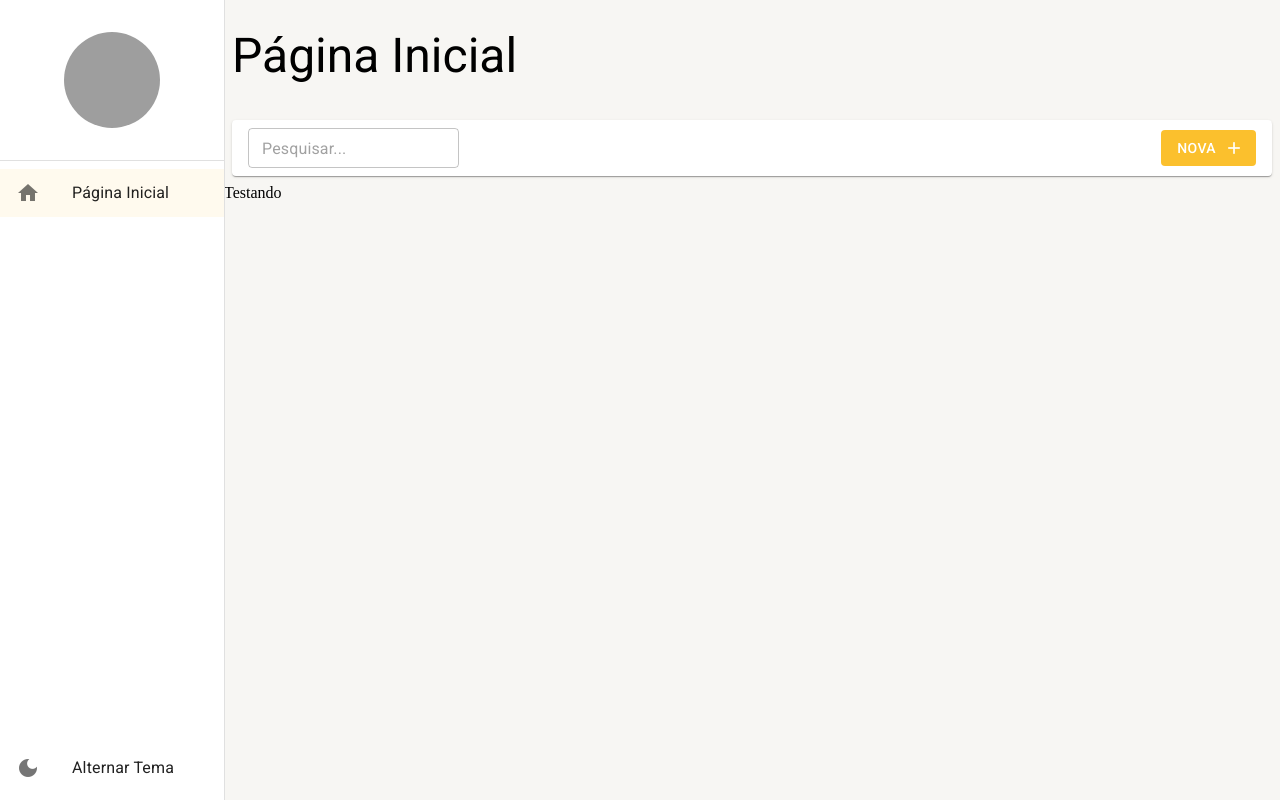
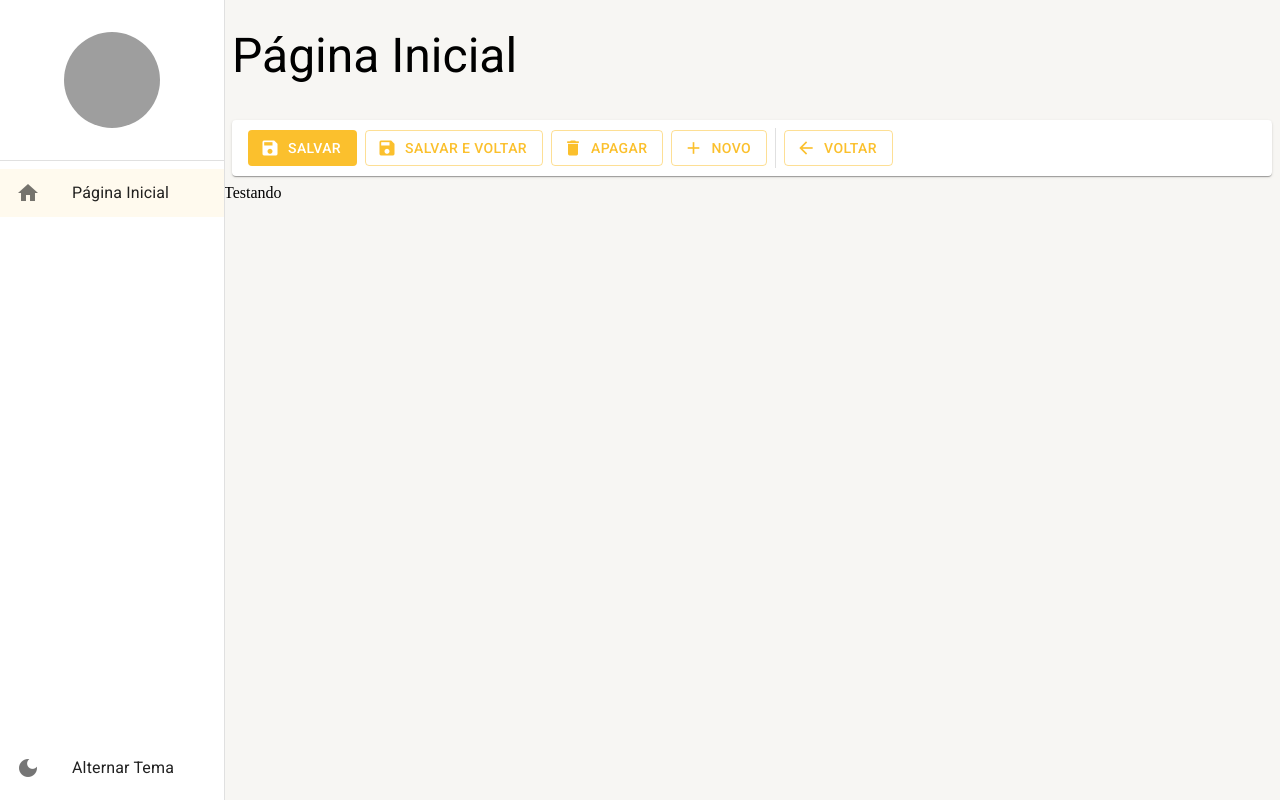
Before and after one commit to Shagamu/dashboard-aplication, a React (Create React App) app: page /pagina-inicial in a window 1280 px wide. Built offline with nearby package versions, Linux system fonts and the light colour scheme; grey boxes are pictures that could not be loaded.

Commit message:
Add atributos nos botões da ferramentas de detalhe

```diff
--- a/src/pages/dashboard/Dashboard.tsx
+++ b/src/pages/dashboard/Dashboard.tsx
@@ -1,4 +1,4 @@
-import { FerramentasDaListagem } from "../../shared/components";
+import { FerramentasdeDetalhe } from "../../shared/components";
 import { LayoutBaseDePagina } from "../../shared/layouts";
 
 export const Dashboard = () => {
@@ -7,10 +7,7 @@
     <LayoutBaseDePagina
       titulo='Página Inicial'
       barraDeFerramentas={(
-        <FerramentasDaListagem
-          mostrarInputBusca
-          textoBotaoNovo="Nova"
-        />
+        <FerramentasdeDetalhe />
       )}
     >
       Testando
--- /dev/null
+++ b/src/shared/components/ferramentas-de-detalhe/FerramentasDeDetalhe.tsx
@@ -0,0 +1,70 @@
+import { Paper, Button, Box, useTheme, Icon, Divider } from "@mui/material";
+import { FC } from "react";
+
+
+export const FerramentasdeDetalhe: FC = () => {
+  const theme = useTheme();
+
+  return (
+    <Box
+      height={theme.spacing(5)}
+      marginX={1}
+      padding={1}
+      paddingX={2}
+      display="flex"
+      gap={1}
+      alignItems={"center"}
+      component={Paper}
+    >
+      <Button
+            color="primary"
+            variant="contained"
+            disableElevation
+            startIcon={<Icon>save</Icon>}
+          >
+            Salvar
+          </Button>
+
+          <Button
+            color="primary"
+            variant="outlined"
+            disableElevation
+            startIcon={<Icon>save</Icon>}
+          >
+            Salvar e Voltar
+          </Button>
+
+          <Button
+            color="primary"
+            variant="outlined"
+            disableElevation
+            startIcon={<Icon>delete</Icon>}
+          >
+            Apagar
+          </Button>
+
+          <Button
+            color="primary"
+            variant="outlined"
+            disableElevation
+            startIcon={<Icon>add</Icon>}
+          >
+            Novo
+          </Button>
+
+          <Divider
+            variant="middle"
+            orientation="vertical"
+          />
+
+          <Button
+            color="primary"
+            variant="outlined"
+            disableElevation
+            startIcon={<Icon>arrow_back</Icon>}
+          >
+            Voltar
+          </Button>
+    </Box>
+  );
+};
--- a/src/shared/components/index.ts
+++ b/src/shared/components/index.ts
@@ -1,3 +1,5 @@
 export * from './menu-lateral/MenuLateral';
 
 export * from './ferramentas-da-listagem/FerramentasDaListagem';
+
+export * from './ferramentas-de-detalhe/FerramentasDeDetalhe';
```
